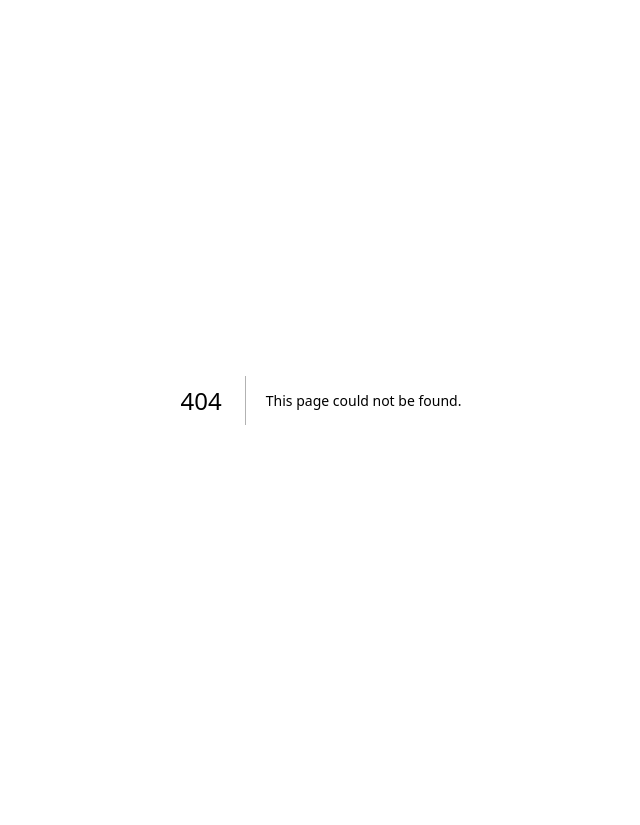
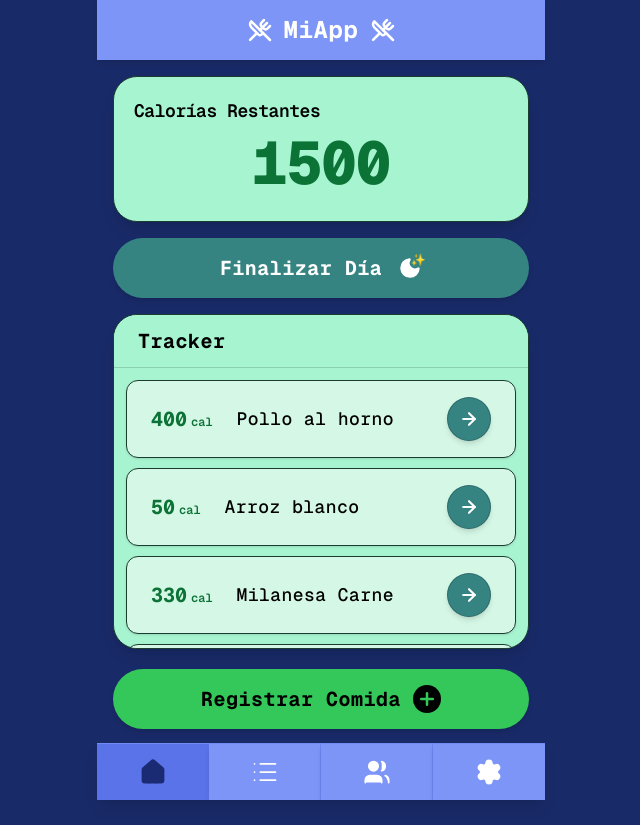
Before and after one commit to Diego-otr/NutriCast, a Next.js app: page /dashboard in a window 1280 px wide. Before the commit this address had no page. Shown: the whole page, without its empty margins (319-959 px from the left). Before the commit the page ends 800 px from the top, so only its background shows below. Built offline with nearby package versions, Linux system fonts and the light colour scheme.

Commit message:
feature: primera implementacion de la vista "dashboard"

```diff
--- /dev/null
+++ b/src/app/dashboard/page.tsx
@@ -0,0 +1,103 @@
+"use client";
+
+import React, { useState } from "react";
+import { TitleBar, NavBar } from "@/components/common";
+import { ButtonFinDia, ButtonPrimary } from "@/components/buttons";
+import { ItemTracker } from "@/components/lists";
+
+interface FoodItem {
+  id: string;
+  cal: number;
+  name: string;
+}
+
+export default function DashboardPage() {
+  const dailyGoal = 2380; // Meta diaria de calorías del perfil
+
+  // Lista inicial de alimentos consumidos en el día (mock de CONSUMPTION_LOG)
+  const [trackerItems, setTrackerItems] = useState<FoodItem[]>([
+    { id: "1", cal: 400, name: "Pollo al horno" },
+    { id: "2", cal: 50, name: "Arroz blanco" },
+    { id: "3", cal: 330, name: "Milanesa Carne" },
+    { id: "4", cal: 100, name: "Fideos" },
+  ]);
+
+  // Cálculo de calorías consumidas y restantes
+  const totalConsumed = trackerItems.reduce((acc, item) => acc + item.cal, 0);
+  const remainingCalories = Math.max(0, dailyGoal - totalConsumed);
+
+  const handleFinalizarDia = () => {
+    // TODO: En un futuro, enviar al backend (NestJS) la indicación de terminar el día
+    // Ejemplo API: await api.post('/daily-progress/finalize', { profile_id, reference_date })
+    console.log("Día finalizado. Enviando indicación al backend...");
+
+    // Limpia la lista de alimentos del tracker
+    setTrackerItems([]);
+  };
+
+  return (
+    <div className="min-h-screen bg-[#192a68] text-black flex flex-col items-center justify-between font-mono">
+      {/* Contenedor vista móvil */}
+      <main className="w-full max-w-md min-h-screen flex flex-col justify-between pb-20 relative bg-[#192a68]">
+        {/* Header Superior - TitleBar pegado al tope y rectangular */}
+        <div className="sticky top-0 z-40 w-full">
+          <TitleBar title="MiApp" />
+        </div>
+
+        {/* Contenido Principal */}
+        <div className="flex-1 px-4 flex flex-col gap-4 py-4">
+          {/* Card: Calorías Restantes (Información más importante) */}
+          <section className="bg-[#a7f5d0] rounded-3xl p-5 border border-[#1b3d30] shadow-lg flex flex-col items-start justify-center">
+            <h2 className="text-lg font-semibold text-black tracking-tight">
+              Calorías Restantes
+            </h2>
+            <div className="w-full flex items-center justify-center py-2">
+              <span className="text-5xl md:text-6xl font-extrabold text-[#0c7336] tracking-tight">
+                {remainingCalories}
+              </span>
+            </div>
+          </section>
+
+          {/* Botón: Finalizar Día */}
+          <div className="w-full">
+            <ButtonFinDia
+              onClick={handleFinalizarDia}
+              className="w-full py-4 justify-center shadow-lg text-xl"
+            />
+          </div>
+
+          {/* Card / Lista: Tracker */}
+          <section className="bg-[#a7f5d0] rounded-3xl overflow-hidden border border-[#1b3d30] shadow-lg flex flex-col">
+            <div className="px-6 py-3 border-b border-[#1b3d30]/20 bg-[#a7f5d0]">
+              <h3 className="text-xl font-bold text-black tracking-wide">
+                Tracker
+              </h3>
+            </div>
+
+            <div className="p-3 flex flex-col gap-2.5 max-h-[280px] overflow-y-auto">
+              {trackerItems.length > 0 ? (
+                trackerItems.map((item) => (
+                  <ItemTracker key={item.id} cal={item.cal} name={item.name} />
+                ))
+              ) : (
+                <div className="py-8 text-center text-zinc-600 font-sans italic text-sm">
+                  No hay alimentos en el tracker. ¡Comienza registrando tu primer consumo!
+                </div>
+              )}
+            </div>
+          </section>
+
+          {/* Botón: Registrar Comida */}
+          <div className="w-full mt-1">
+            <ButtonPrimary className="w-full py-4 justify-center shadow-lg text-xl" />
+          </div>
+        </div>
+
+        {/* Footer Inferior Fijo - NavBar pegado al fondo y rectangular */}
+        <footer className="fixed bottom-0 left-0 right-0 max-w-md mx-auto z-50">
+          <NavBar activeTab="inicio" className="w-full" />
+        </footer>
+      </main>
+    </div>
+  );
+}
```
